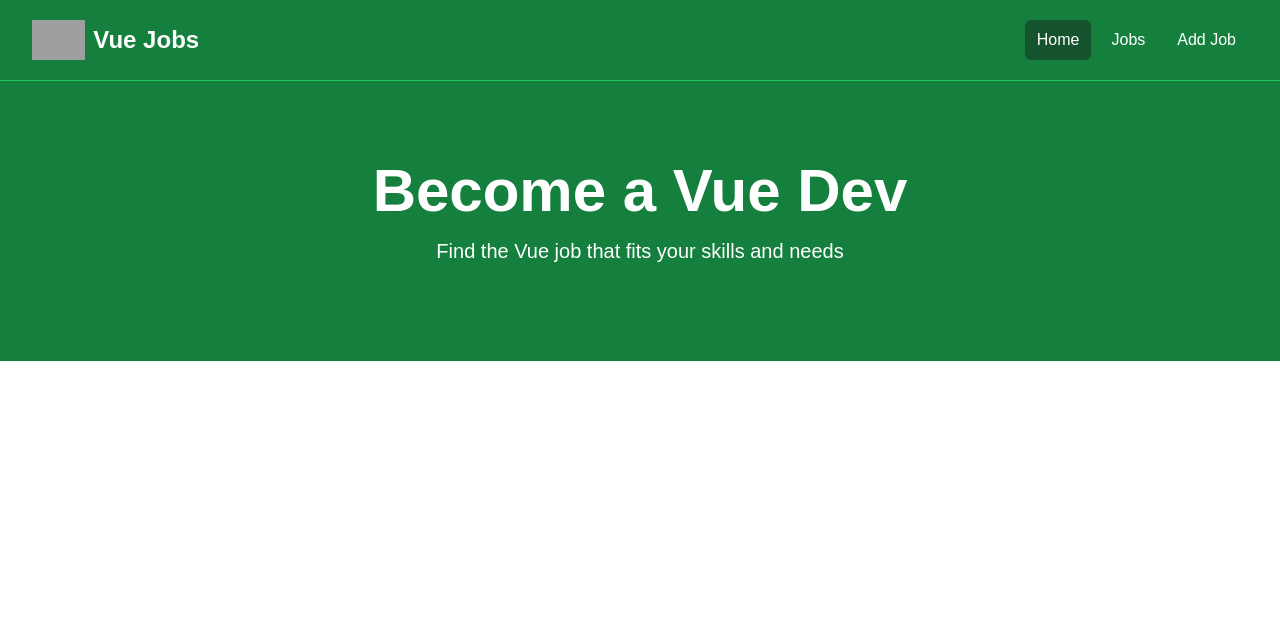
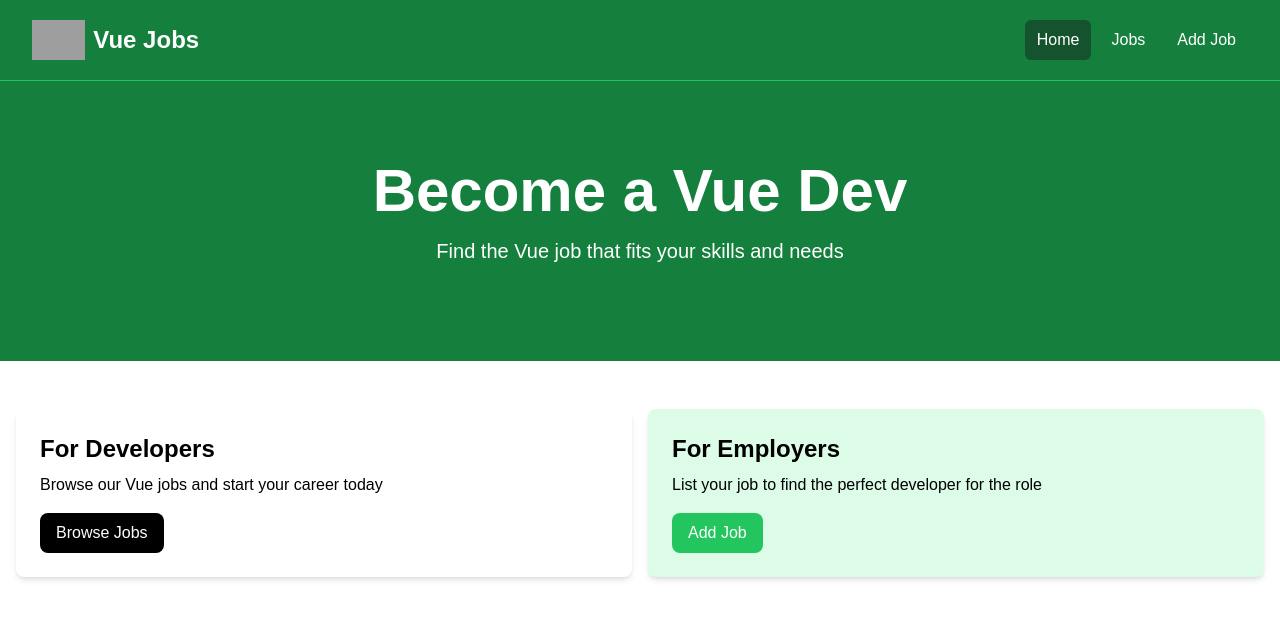
Before and after one commit to 47thommy/learning-vue-js, a Vue app: page / in a window 1280 px wide. Shown: the top 618 px of the page. Built offline with nearby package versions, Linux system fonts and the light colour scheme; grey boxes are pictures that could not be loaded.

Commit message:
feat: using slot to wrap other components

```diff
--- a/src/App.vue
+++ b/src/App.vue
@@ -1,8 +1,10 @@
 <script setup>
 	import NavBar from "@/components/NavBar.vue";
 	import Hero from "@/components/Hero.vue";
+	import HomeCard from "@/components/HomeCard.vue";
 </script>
 <template>
 	<NavBar />
 	<Hero />
+	<HomeCard />
 </template>
--- /dev/null
+++ b/src/components/Card.vue
@@ -0,0 +1,16 @@
+<script setup>
+	import { defineProps } from "vue";
+
+	defineProps({
+		bg: {
+			type: String,
+			default: "bg-grey-100",
+		},
+	});
+</script>
+
+<template>
+	<div :class="`${bg} p-6 rounded-lg shadow-md`">
+		<slot> </slot>
+	</div>
+</template>
--- /dev/null
+++ b/src/components/HomeCard.vue
@@ -0,0 +1,36 @@
+<script setup>
+	import Card from "@/components/Card.vue";
+</script>
+
+<template>
+	<section class="py-4">
+		<div class="container-xl lg:container m-auto">
+			<div class="grid grid-cols-1 md:grid-cols-2 gap-4 p-4 rounded-lg">
+				<Card>
+					<h2 class="text-2xl font-bold">For Developers</h2>
+					<p class="mt-2 mb-4">
+						Browse our Vue jobs and start your career today
+					</p>
+					<a
+						href="jobs.html"
+						class="inline-block bg-black text-white rounded-lg px-4 py-2 hover:bg-gray-700"
+					>
+						Browse Jobs
+					</a>
+				</Card>
+				<Card bg="bg-green-100">
+					<h2 class="text-2xl font-bold">For Employers</h2>
+					<p class="mt-2 mb-4">
+						List your job to find the perfect developer for the role
+					</p>
+					<a
+						href="add-job.html"
+						class="inline-block bg-green-500 text-white rounded-lg px-4 py-2 hover:bg-green-600"
+					>
+						Add Job
+					</a>
+				</Card>
+			</div>
+		</div>
+	</section>
+</template>
```
